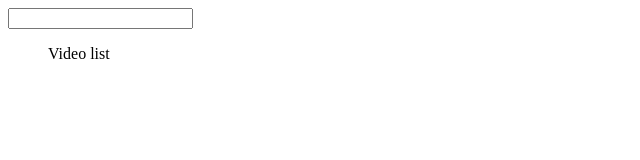
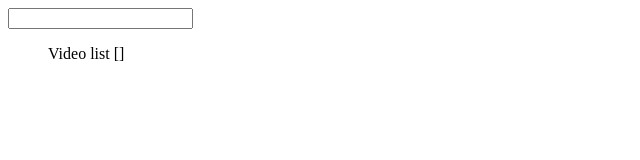
Before and after one commit to VladChepurnoj/video-browser-vue, a Vue app: page / in a window 1280 px wide. Shown: the top 160 px of the page, without its empty margins (0-640 px from the left). Built offline with nearby package versions, Linux system fonts and the light colour scheme.

Commit message:
Prop Validation

```diff
--- a/src/components/VideoList.vue
+++ b/src/components/VideoList.vue
@@ -1,13 +1,15 @@
 <template>
     <ul>
         Video list
+        {{videos}}
     </ul>
 </template>
 
 <script>
 
 export default {
-    name: 'VideoList'
+    name: 'VideoList',
+    props: ['videos']
 }
 </script>
 
```
